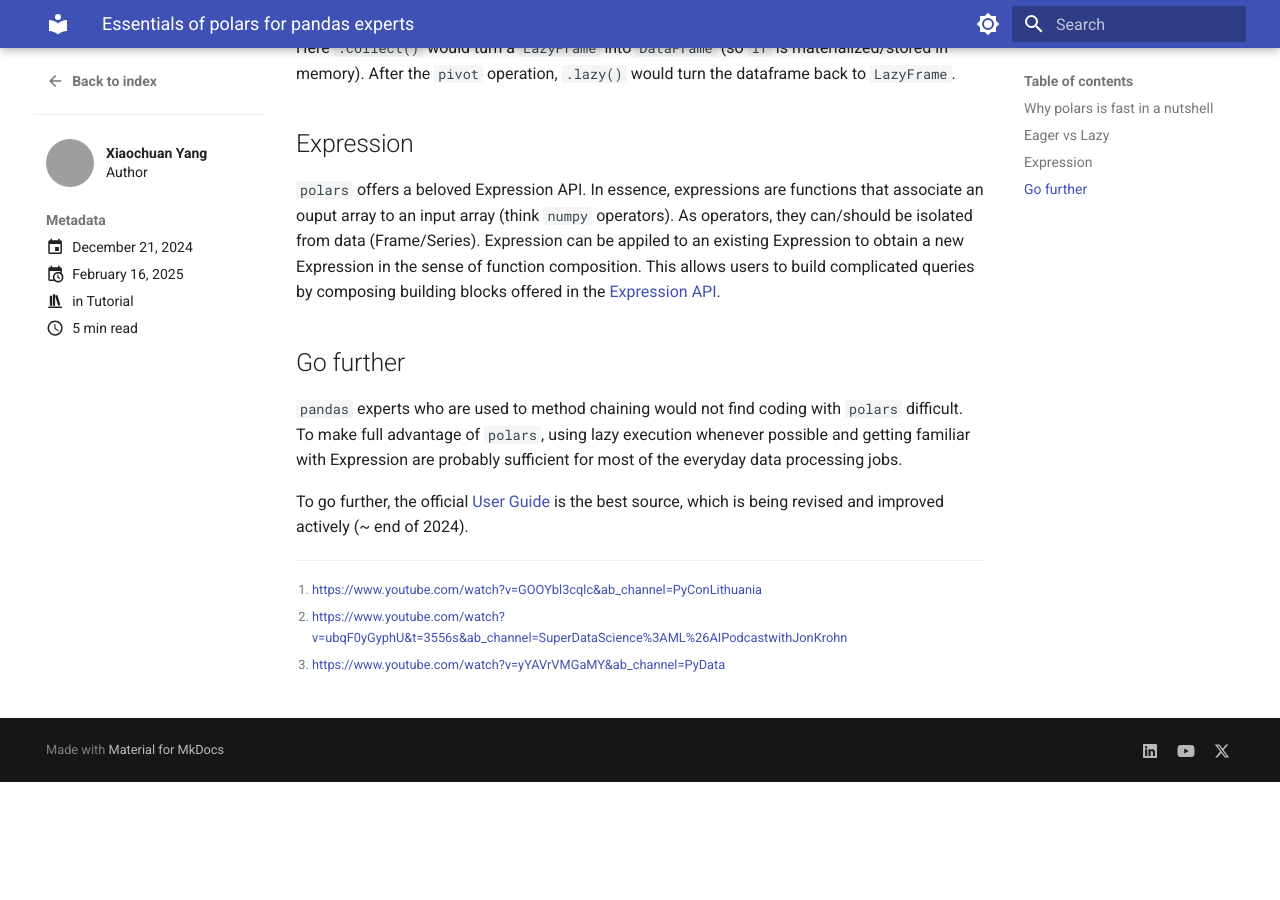
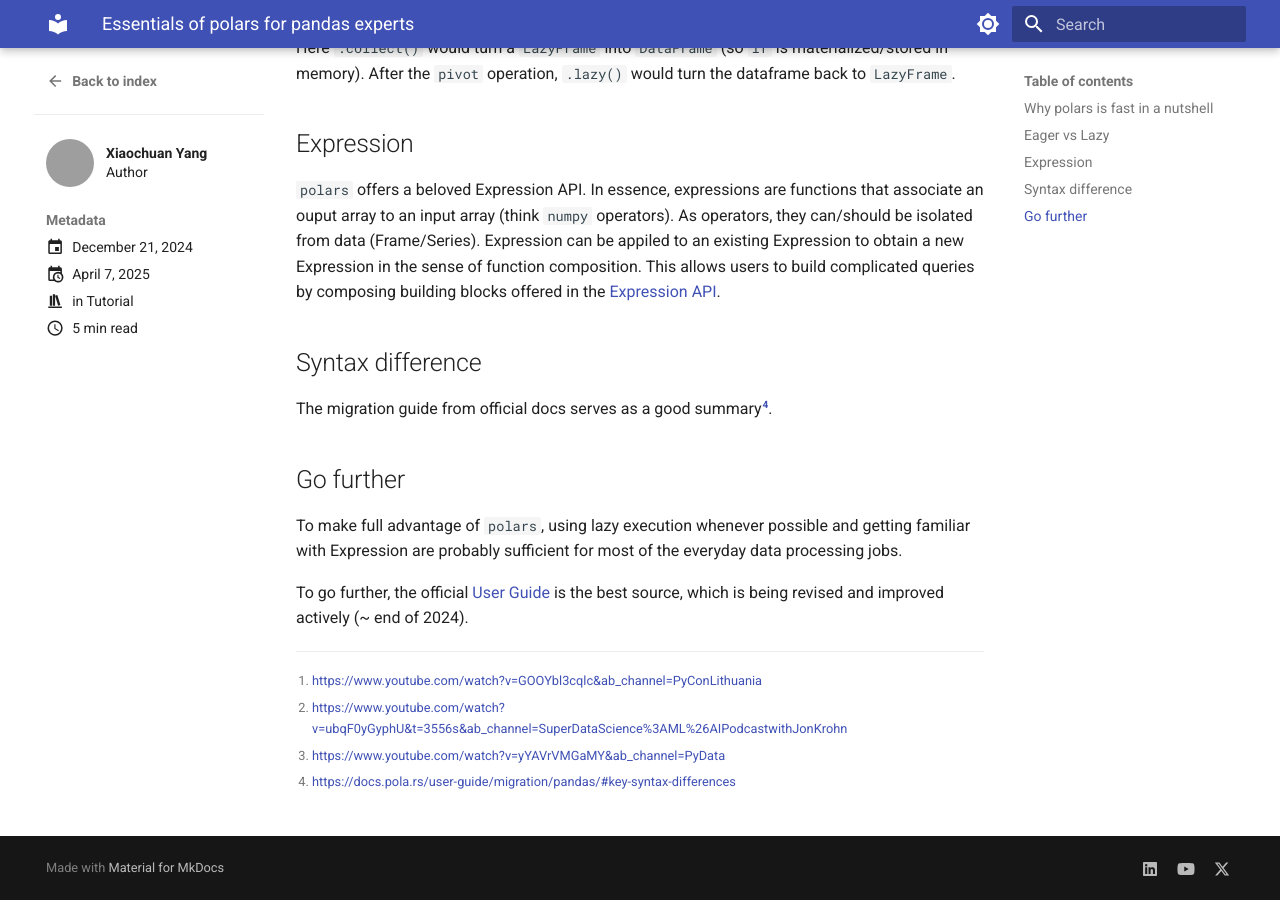
Before and after one commit to xiaochuany/blog, an MkDocs documentation site: the page built from docs/posts/2024-12-21-polars.md, in a window 1280 px wide and 900 px high, scrolled down 2399 px. Built offline with MkDocs 1.6.1 and Material for MkDocs 9.7.7, drawn with Linux system fonts in a browser that asks for light colours; before the commit the page ends 3181 px from its top, so only the background shows below that; grey boxes are pictures that could not be loaded.

Commit message:
add link to migration guide

```diff
--- a/docs/posts/2024-12-21-polars.md
+++ b/docs/posts/2024-12-21-polars.md
@@ -1,7 +1,7 @@
 ---
 date:
     created: 2024-12-21
-    updated: 2025-02-16
+    updated: 2025-04-07
 categories:
     - Tutorial
 tags:
@@ -111,8 +111,14 @@ Here `.collect()` would turn a `LazyFrame` into `DataFrame` (so `lf` is material
 `polars` offers a beloved Expression API. In essence, expressions are functions that associate an ouput array to an input array (think `numpy` operators). As operators, they can/should be isolated from data (Frame/Series). Expression can be appiled to an existing Expression to obtain a new Expression in the sense of function composition. This allows users to build complicated queries by composing building blocks offered in the [Expression API](https://docs.pola.rs/api/python/stable/reference/expressions/index.html).
 
 
+## Syntax difference
+
+The migration guide from official docs serves as a good summary[^mig].
+
+[^mig]: https://docs.pola.rs/user-guide/migration/pandas/#key-syntax-differences
+
 ## Go further
 
-`pandas` experts who are used to method chaining would not find coding with `polars` difficult. To make full advantage of `polars`, using lazy execution whenever possible and getting familiar with Expression are probably sufficient for most of the everyday data processing jobs.
+ To make full advantage of `polars`, using lazy execution whenever possible and getting familiar with Expression are probably sufficient for most of the everyday data processing jobs.
 
 To go further, the official [User Guide](https://docs.pola.rs/) is the best source, which is being revised and improved actively (~ end of 2024).
```
Also changed, not shown: requirements.txt (+15 -14 lines).
